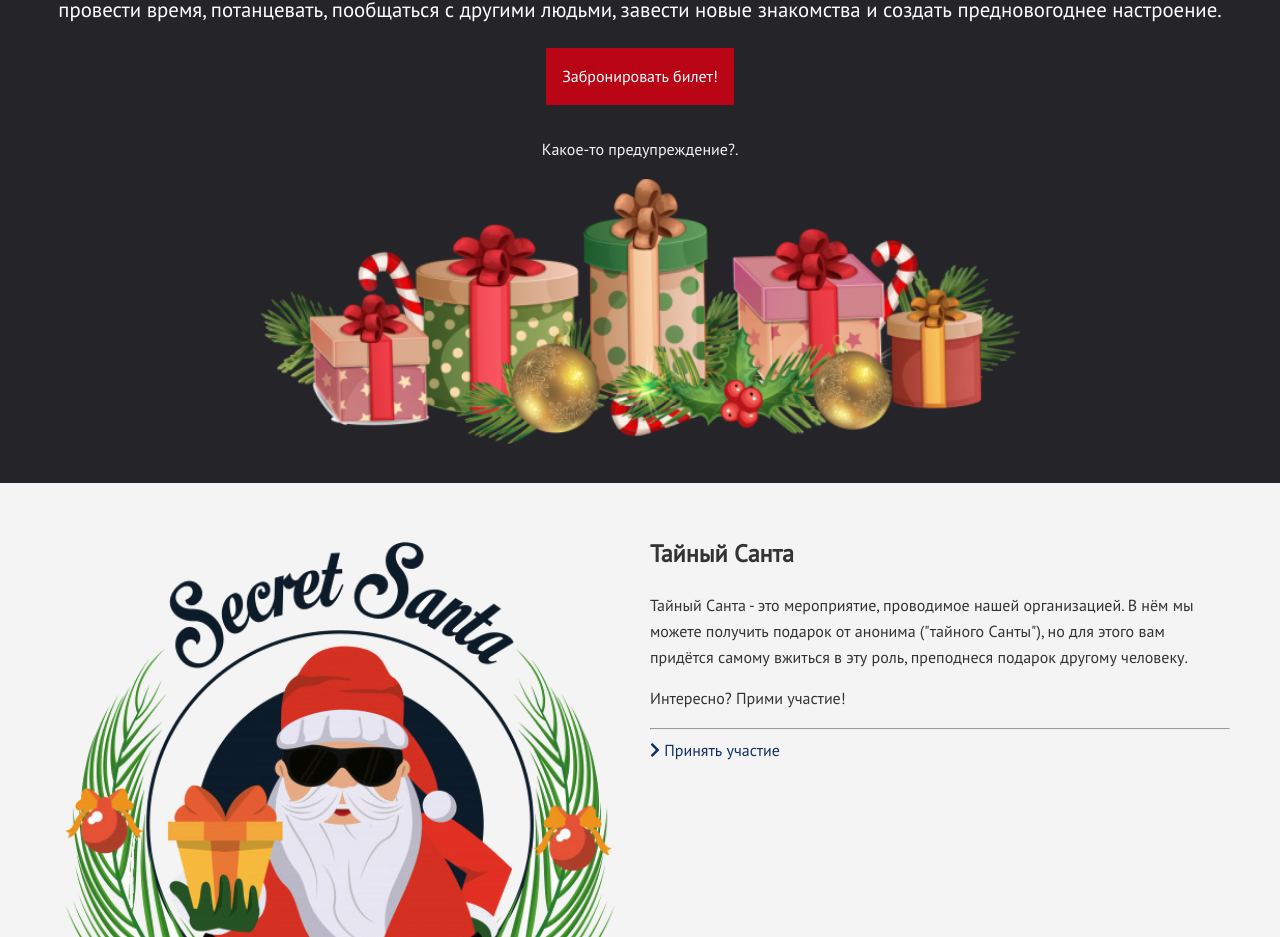
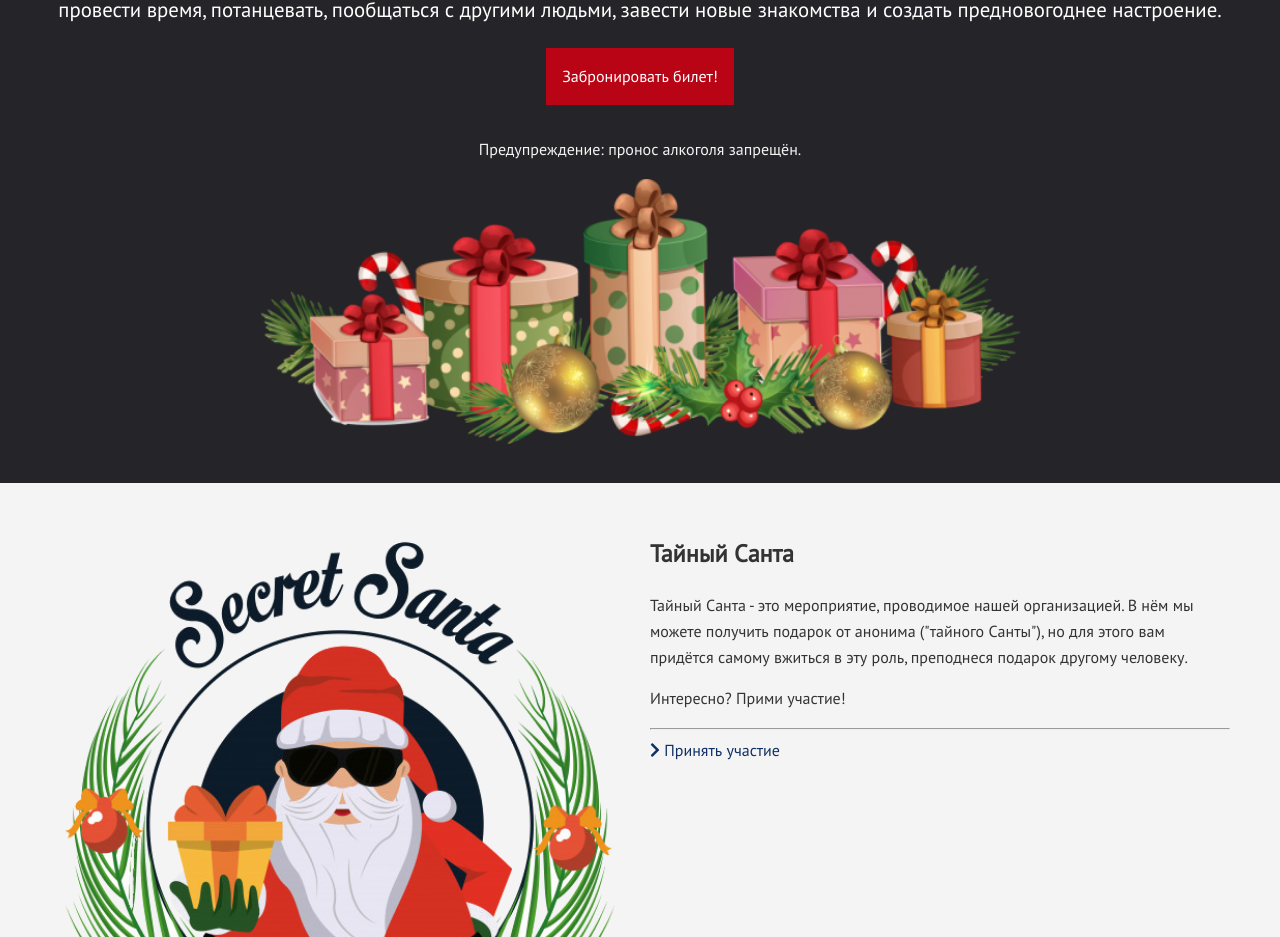
Before and after one commit to quanuhs/bonch-bu-bonch-WEB, a plain HTML site: page index.html in a window 1280 px wide. Shown: the part 1051-1988 px from the top of the page. Drawn offline with nearby package versions, Linux system fonts and the light colour scheme.

Commit message:
Update index.html

```diff
--- a/index.html
+++ b/index.html
@@ -53,7 +53,7 @@
         В конце декабря Вас ожидает большая вечеринка в стенах родного института. Здесь вы сможете весело провести время, потанцевать, пообщаться с другими людьми, завести новые знакомства и создать предновогоднее настроение.
       </p>
       <a href="#" class="btn btn-primary mb">Забронировать билет!</a>
-      <p class="text-light">Какое-то предупреждение?.</p>
+      <p class="text-light">Предупреждение: пронос алкоголя запрещён.</p>
       <img src="img/mockup1_pres.png" alt="" style="max-width: 760px; height: auto;">
 
     </div>
```
